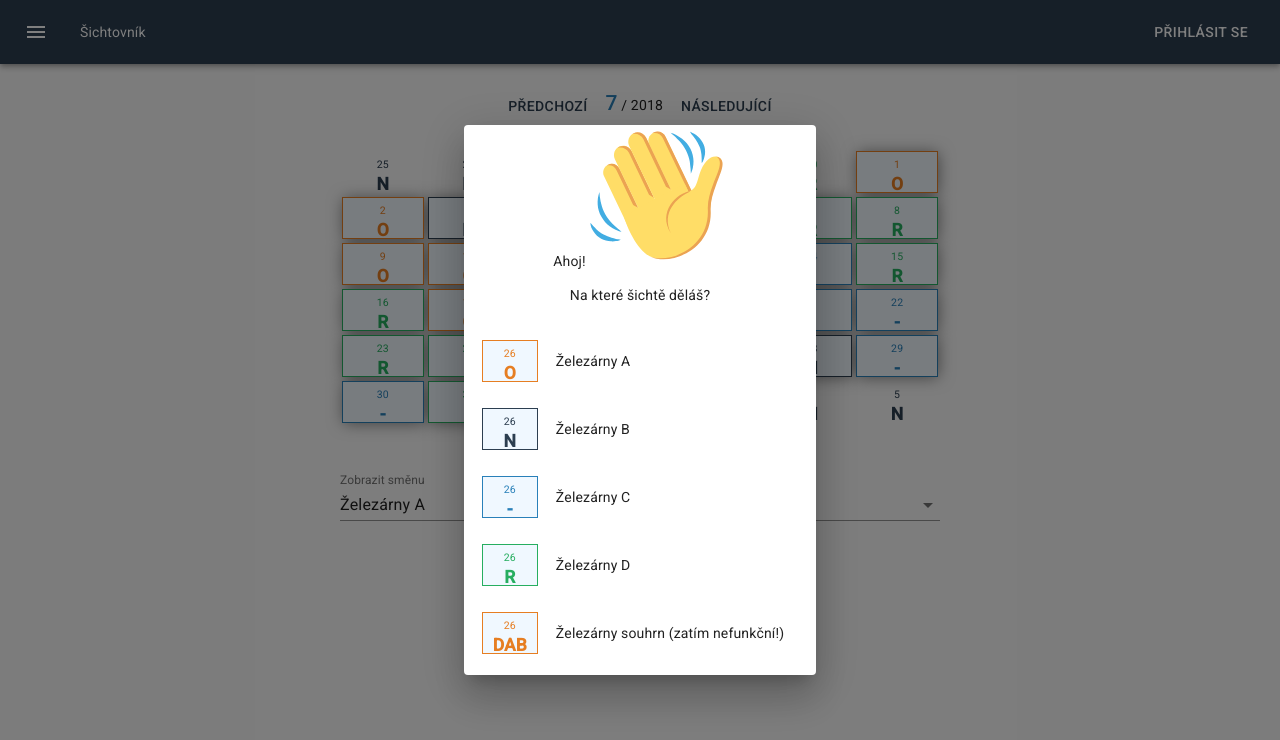
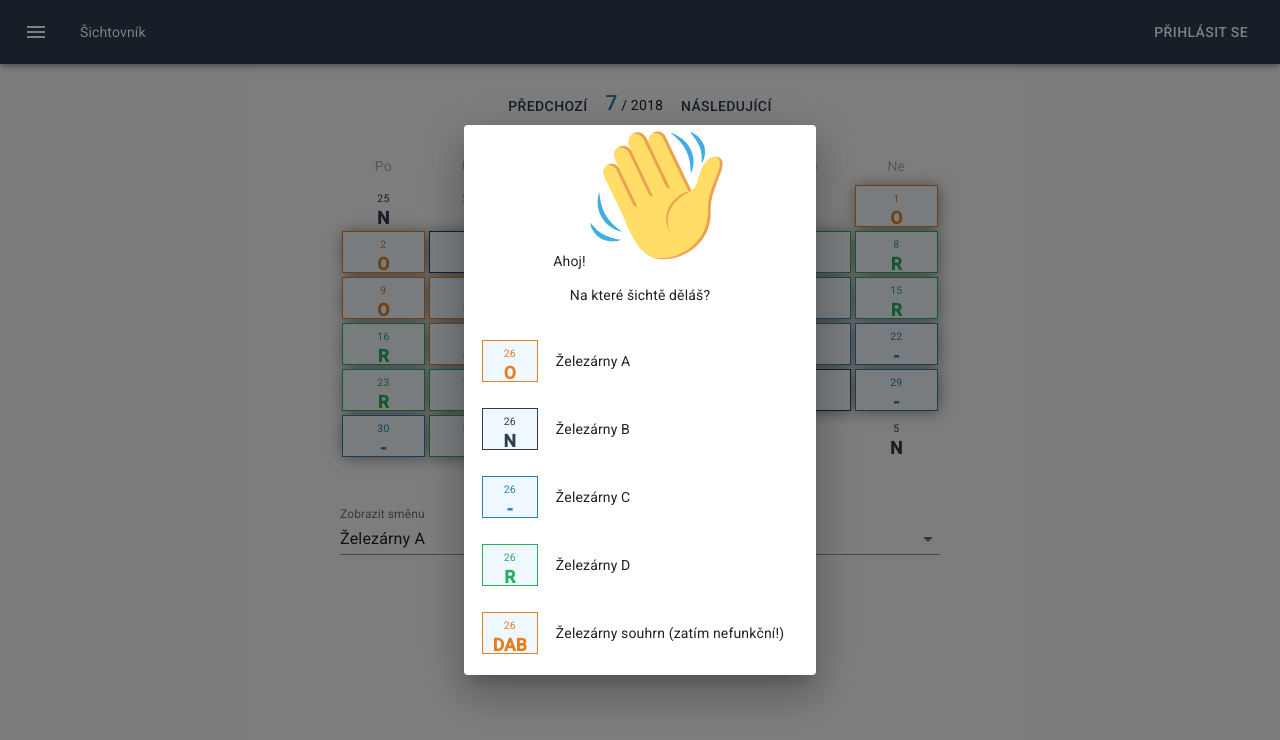
Before and after one commit to zelitomas/sichtovnik, a React (Create React App) app: page / in a window 1280 px wide. Shown: the top 740 px of the page. Built offline with nearby package versions, Linux system fonts and the light colour scheme.

Commit message:
:lipstick: Added days of the week

```diff
--- a/src/App.css
+++ b/src/App.css
@@ -98,3 +98,8 @@
 .bigImage {
     width: 40%;
 }
+
+.dayName {
+    margin: 0.5em;
+    color: rgba(0, 0, 0, 0.3);
+}
--- a/src/App.js
+++ b/src/App.js
@@ -28,6 +28,8 @@ const styles = theme => ({
 
     }
 });
+
+const dayNames = ["Po", "Út", "St", "Čt", "Pá", "So", "Ne"];
 
 class Calendar extends Component{
 
@@ -61,7 +63,9 @@ class Calendar extends Component{
         let today = new Date();
 
         date.setDate((-12 - day) % 7);
-
+        let dayNameList = dayNames.map((val) =>{
+            return (<div className="dayName">{val}</div>);
+        });
         for(let i = 0; i < 7*6; i++){
             let sichta = getSichta(date, this.props.days, this.props.offset);
             let active = date.getMonth() === this.state.date.getMonth();
@@ -89,6 +93,7 @@ class Calendar extends Component{
                     </div>
                 </p>
                 <div className="MonthCalendar">
+                    {dayNameList}
                     {days}
                 </div>
 
```
